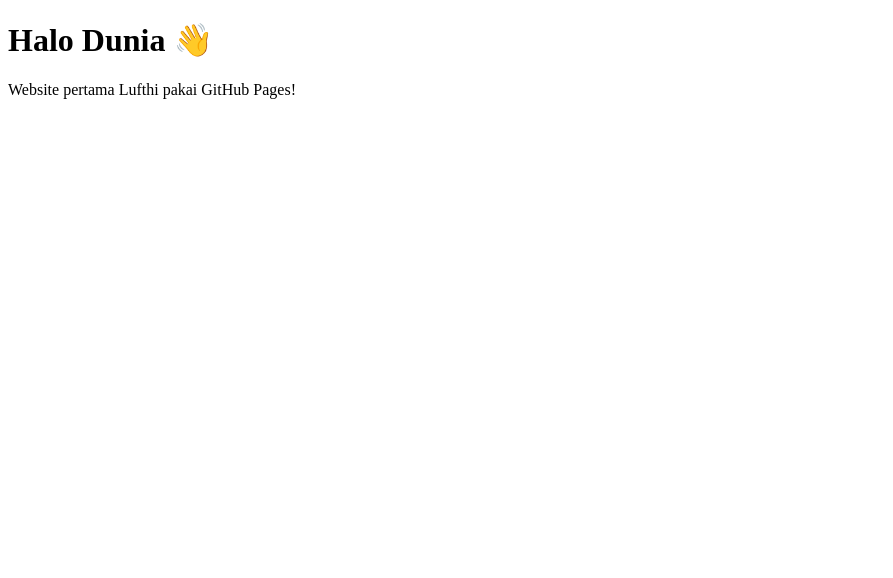
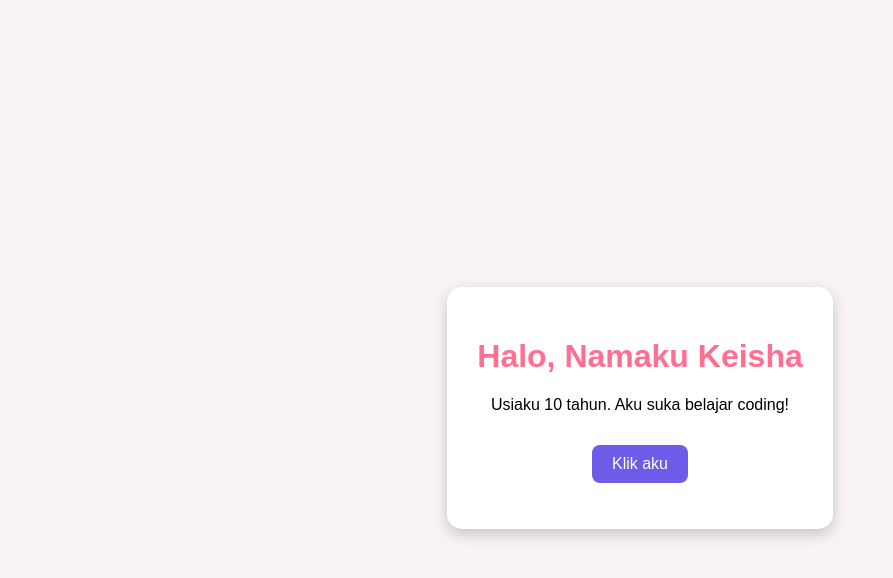
Before and after one commit to lufthiaf/belajarforntend, a plain HTML site: page index.html in a window 1280 px wide. Shown: the whole page, without its empty margins (0-893 px from the left). Drawn offline with Linux system fonts and the light colour scheme.

Commit message:
Add files via upload

```diff
--- a/index.html
+++ b/index.html
@@ -1,11 +1,19 @@
 <!DOCTYPE html>
 <html lang="id">
 <head>
-    <meta charset="UTF-8">
-    <title>Belajar Frontend</title>
+  <meta charset="UTF-8">
+  <meta name="viewport" content="width=device-width, initial-scale=1.0">
+  <title>Mini Profil</title>
+  <link rel="stylesheet" href="style.css">
 </head>
 <body>
-    <h1>Halo Dunia 👋</h1>
-    <p>Website pertama Lufthi pakai GitHub Pages!</p>
+  <div class="card">
+    <h1>Halo, Namaku Keisha</h1>
+    <p>Usiaku 10 tahun. Aku suka belajar coding!</p>
+    <button id="btnMessage">Klik aku</button>
+    <p id="message"></p>
+  </div>
+
+  <script src="script.js"></script>
 </body>
 </html>
--- /dev/null
+++ b/script.js
@@ -0,0 +1,8 @@
+const btn = document.getElementById('btnMessage');
+const message = document.getElementById('message');
+
+btn.addEventListener('click', () => {
+  message.textContent = "Selamat datang di profilku!";
+  message.style.color = "#ff6f91";
+  message.style.fontWeight = "bold";
+});
--- /dev/null
+++ b/style.css
@@ -0,0 +1,35 @@
+body {
+  font-family: Arial, sans-serif;
+  background-color: #f9f3f3;
+  display: flex;
+  justify-content: center;
+  align-items: center;
+  height: 100vh;
+}
+
+.card {
+  background-color: #fff;
+  padding: 30px;
+  border-radius: 15px;
+  box-shadow: 0 5px 15px rgba(0,0,0,0.2);
+  text-align: center;
+}
+
+h1 {
+  color: #ff6f91;
+}
+
+button {
+  padding: 10px 20px;
+  margin-top: 15px;
+  background-color: #6c5ce7;
+  color: #fff;
+  border: none;
+  border-radius: 8px;
+  cursor: pointer;
+  font-size: 16px;
+}
+
+button:hover {
+  background-color: #341f97;
+}
```
